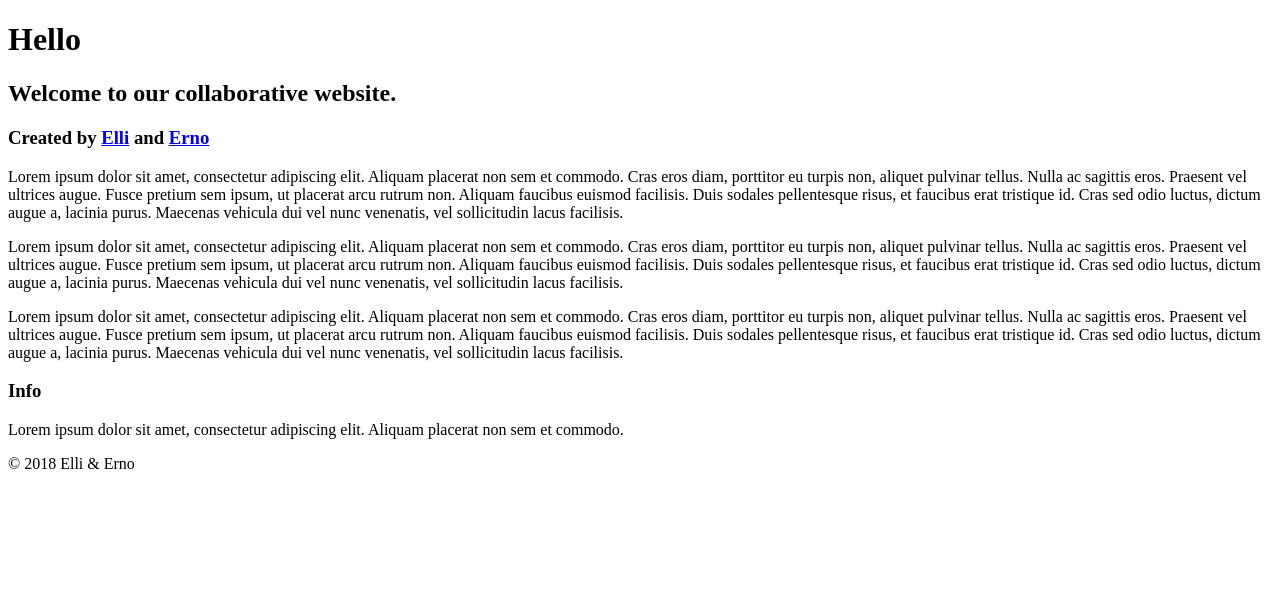
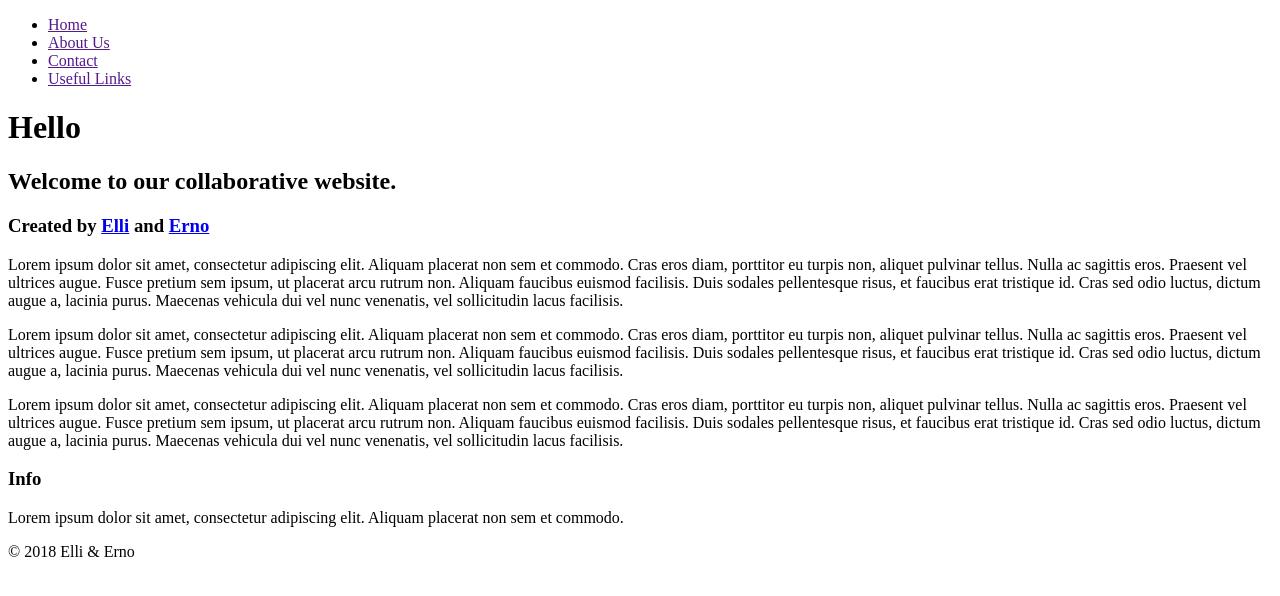
Before and after one commit to endormi/websiteS, a plain HTML site: page index.html in a window 1280 px wide. Drawn offline with Linux system fonts and the light colour scheme.

Commit message:
Add content for nav section
Added content (links) for nav section. Unordered list with list elements.

```diff
--- a/index.html
+++ b/index.html
@@ -10,6 +10,15 @@
 <nav>
 
 <!-- Elli -->
+
+<ul>
+    <li><a href="" class="active">Home</a></li>
+    <li><a href="">About Us</a></li>
+    <li><a href="">Contact</a></li>
+    <li><a href="">Useful Links</a></li>
+</ul>
+
+<!-- Elli Ends ;__; -->
 
 </nav>
 
```
